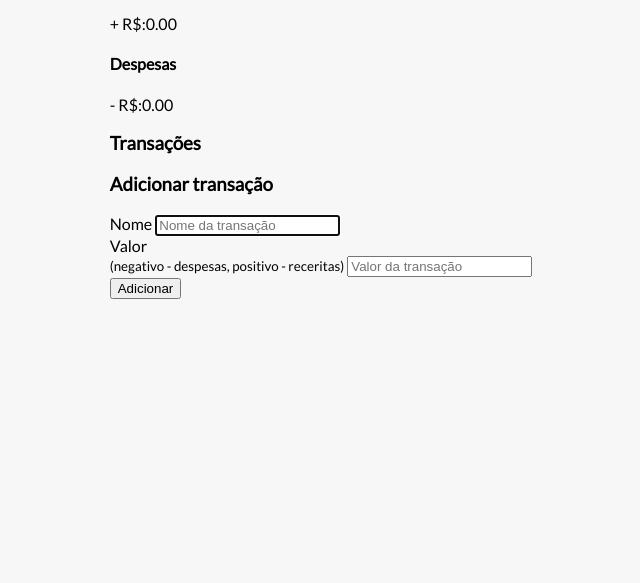
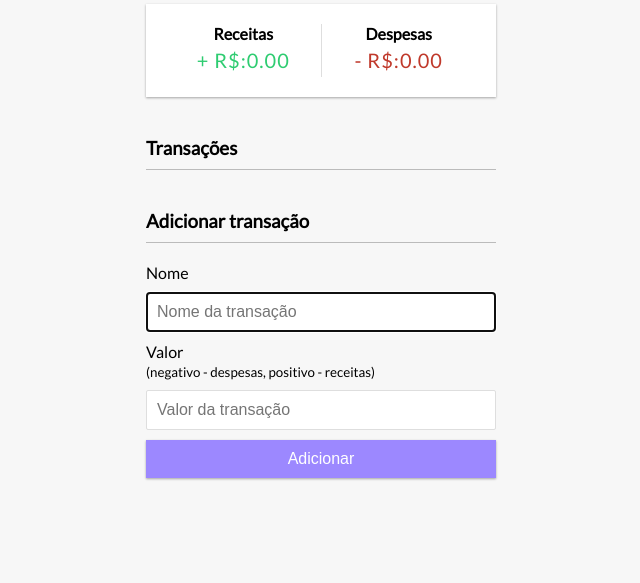
Before and after one commit to AlanEstudo/ControleFinanceiro, a plain HTML site: page index.html in a window 1280 px wide. Shown: the part 217-800 px from the top of the page, without its empty margins (319-959 px from the left). Drawn offline with Linux system fonts and the light colour scheme.

Commit message:
create style CSS

```diff
--- a/index.html
+++ b/index.html
@@ -15,7 +15,7 @@
     <div class="container">
         <h4>Saldo atual</h4>
 
-        <h1 id="balance" class="cbalance">R$:0.00</h1>
+        <h1 id="balance" class="balance">R$:0.00</h1>
 
         <div class="inc-exp-container">
             <div>
@@ -31,7 +31,7 @@
 
         <h3>Transações</h3>
 
-        <ul id="transaction" class="transaction">
+        <ul id="transactions" class="transactions">
             <!-- <li class="minus">
                 Salário <span>-$400</span><button class="delete-btn">x</button>
             </li>-->
@@ -47,7 +47,7 @@
 
             <div class="form-control">
                 <label for="amount">Valor <br />
-                    <small>(negativo - despesas, positivo - receritas)</small>
+                    <small>(negativo - despesas, positivo - receitas)</small>
                 </label>
                 <input type="number" id="amount" placeholder="Valor da transação">
             </div>
--- a/style.css
+++ b/style.css
@@ -5,8 +5,7 @@
 }
 
 * {
-    box-sizing: border-box;
-
+    box-sizing: border-box; /*Borda/padding fara parte do tamanho da div*/
 }
 
 body{
@@ -15,7 +14,118 @@ body{
     flex-direction: column;
     align-items: center;
     justify-content: center;
-    min-width: 100vh;
+    min-height: 100vh;
     margin: 0;
     font-family: 'Lato', sans-serif;
 }
+
+.container{
+    margin-top: 30px auto;
+    width: 350px;
+}
+
+h1{
+    letter-spacing: 1px;  /*adicina espaço entre as letras */
+    color: #2e75cc;
+    margin: 0;
+
+}
+
+h3{
+    border-bottom: 1px solid #bbb;
+    padding-bottom: 10px;
+    margin: 40px 0 10px;
+}
+
+h4{
+    margin: 0;
+    text-decoration: uppercase;
+}
+
+.inc-exp-container{
+    background-color: #fff;
+    box-shadow: var(--box-shadow);
+    padding: 20px;
+    display: flex;
+    justify-content: space-between;
+    margin: 20px 0;
+}
+
+.inc-exp-container > div{
+    flex: 1;
+    text-align: center;
+}
+
+.inc-exp-container > div:first-of-type { /*adicionar a bordar do lado direito da segunda div*/
+    border-right: 1px solid #dedede;
+}
+
+.money{
+    font-size: 20px;
+    letter-spacing: 1px;
+    margin: 5px 0;
+}
+
+.money.plus{
+    color: #2ecc71;
+}
+
+.money.minus{
+    color: #c0392b;
+}
+
+label{
+    display: inline-block;
+    margin: 10px 0;
+}
+
+input[type='text'],
+input[type='number']{
+    border: 1px solid #dedede;
+    border-radius: 2px;
+    display: block;
+    font-size: 16px;
+    padding: 10px;
+    width: 100%;
+}
+
+.btn{
+    cursor: pointer;
+    background-color: #9c88ff;
+    box-shadow: var(--box-shadow);
+    color: #fff;
+    border: 0;
+    font-size: 16px;
+    margin: 10px 0 30px;
+    padding: 10px;
+    width: 100%;
+}
+
+.btn:focus,
+.delete-btn:focus{
+    outline: 0;
+}
+
+.transactions{
+
+}
+
+.transactions li{
+
+}
+
+.transactions li.plus{
+
+}
+
+.transactions li.minus{
+
+}
+
+.delete-btn{
+
+}
+
+.transactions li:hover .delete-btn{
+
+}
```
